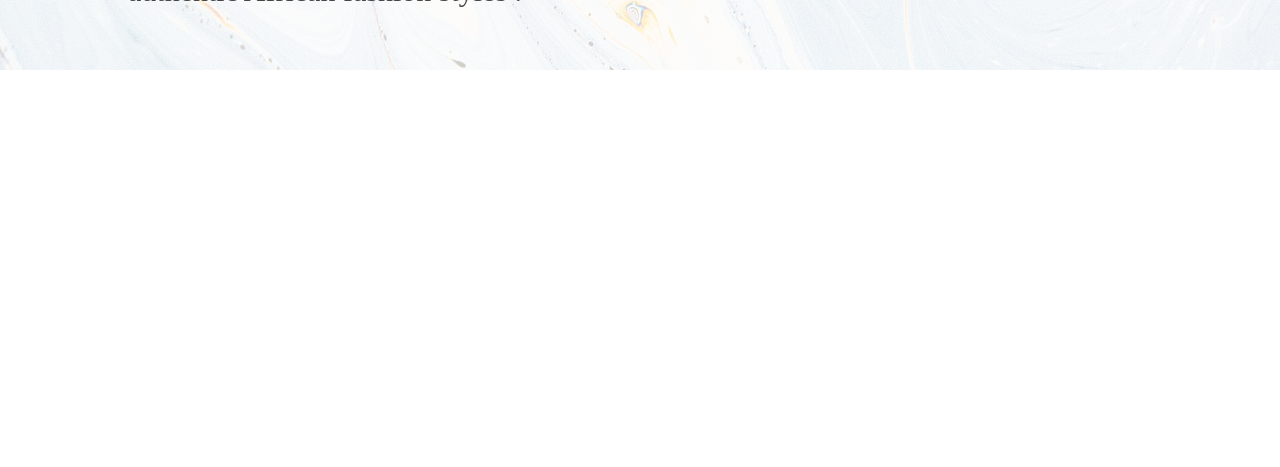
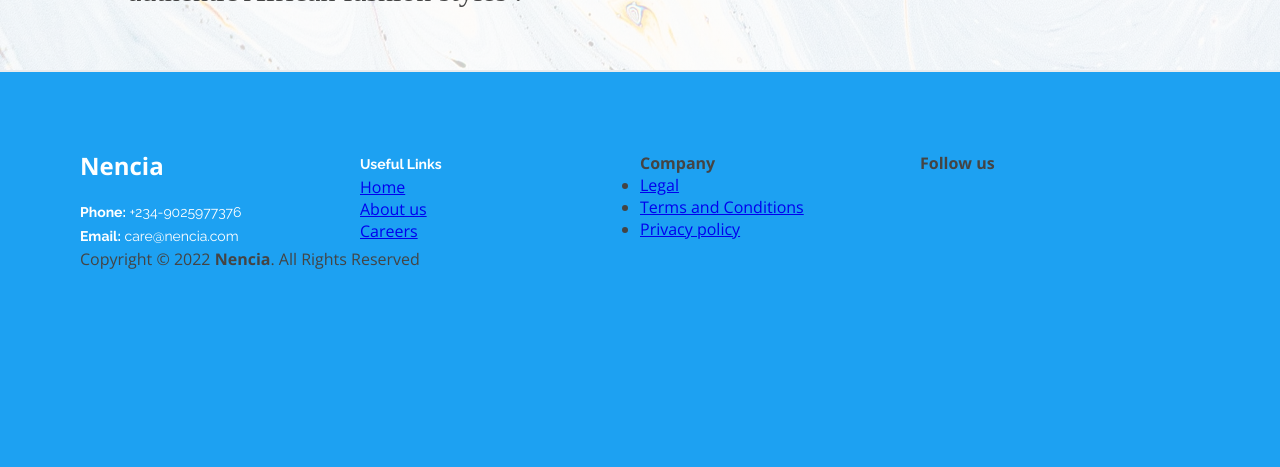
Before and after one commit to Grace229/nencia-app, a React (Create React App) app: page / in a window 1280 px wide. Shown: the part 3453-3920 px from the top of the page. Before the commit the page ends 3523 px from the top, so only its background shows below. Built offline with nearby package versions, Linux system fonts and the light colour scheme.

Commit message:
working on footer

```diff
--- a/src/App.css
+++ b/src/App.css
@@ -12,7 +12,7 @@ body {
 
 html {
   scroll-behavior: smooth;
-  /* height: 350vh; */
+  height: 350vh;
   overflow-x: hidden;
 }
 
--- a/src/HomeSection/HomeSection.js
+++ b/src/HomeSection/HomeSection.js
@@ -4,6 +4,7 @@ import Events from '../components/Events/Events';
 import Home from "../components/Home/Home";
 import FashionStars from '../components/FashionStars/FashionStars';
 import Cta from '../components/cta/Cta';
+import Footer from '../components/footer/Footer';
 
 
 const HomeSection = () => {
@@ -14,6 +15,7 @@ const HomeSection = () => {
         <Events />
         <FashionStars />
         <Cta />
+        <Footer />
     </div>
   )
 }
--- /dev/null
+++ b/src/components/footer/Footer.js
@@ -0,0 +1,63 @@
+import React from "react";
+import { Link } from "react-router-dom";
+import "./Footer.scss";
+
+const Footer = () => {
+  return (
+    <div className="footer">
+      <div className="footer__container">
+        <div className="footer__container__info">
+          <h3>Nencia</h3>
+          <p>
+            <strong>Phone:</strong> +234-9025977376 <br />
+            <strong>Email:</strong> care@nencia.com
+            <br />
+          </p>
+        </div>
+        <div className="footer__container__links">
+          <h4>Useful Links</h4>
+          <div className="footer__container__links__unordered">
+            <div className="footer__container__links__unordered__list">
+              <Link className="footer__container__links__unordered__list__link" href="#">Home</Link>
+            </div>
+            <div>
+              <Link className="footer__container__links__unordered__list__link" href="#">About us</Link>
+            </div>
+            <div>
+              <Link className="footer__container__links__unordered__list__link" href="#">Careers</Link>
+            </div>
+          </div>
+        </div>
+        <div className="footer__container__company">
+          <h4>Company</h4>
+          <ul>
+            <li>
+              <Link href="#">Legal</Link>
+            </li>
+            <li>
+              {" "}
+              <Link href="#">Terms and Conditions </Link>
+            </li>
+            <li>
+              {" "}
+              <Link href="#">Privacy policy</Link>
+            </li>
+          </ul>
+        </div>
+        <div className="footer__container__social">
+          <h4>Follow us</h4>
+          <div className="footer__container__social__media"></div>
+        </div>
+      </div>
+      <div className="footer__copyright">
+        Copyright &copy; 2022{" "}
+        <strong>
+          <span>Nencia</span>
+        </strong>
+        . All Rights Reserved
+      </div>
+    </div>
+  );
+};
+
+export default Footer;
--- /dev/null
+++ b/src/components/footer/Footer.scss
@@ -0,0 +1,43 @@
+.footer {
+  display: flex;
+  width: 100%;
+  background: #1da1f2;
+  padding: 80px;
+  height: 50vh;
+  border-top: 2px solid #e9ecee;
+  border-bottom: 2px solid #e9ecee;
+  flex-direction: column;
+  &__container {
+    display: flex;
+    width: 100%;
+    &__info,
+    &__links,
+    &__company,
+    &__social {
+      width: 25%;
+    }
+
+    &__info > h3 {
+      font-size: 24px;
+      margin: 0 0 20px 0;
+      padding: 2px 0 2px 0;
+      line-height: 1;
+      font-weight: 700;
+      color: #fff;
+    }
+    &__info > p {
+      font-size: 14px;
+      line-height: 24px;
+      margin-bottom: 0;
+      font-family: "Raleway", sans-serif;
+      color: #fff;
+    }
+    &__links > h4 {
+      font-size: 14px;
+      line-height: 24px;
+      margin-bottom: 0;
+      font-family: "Raleway", sans-serif;
+      color: #fff;
+    }
+  }
+}
```
